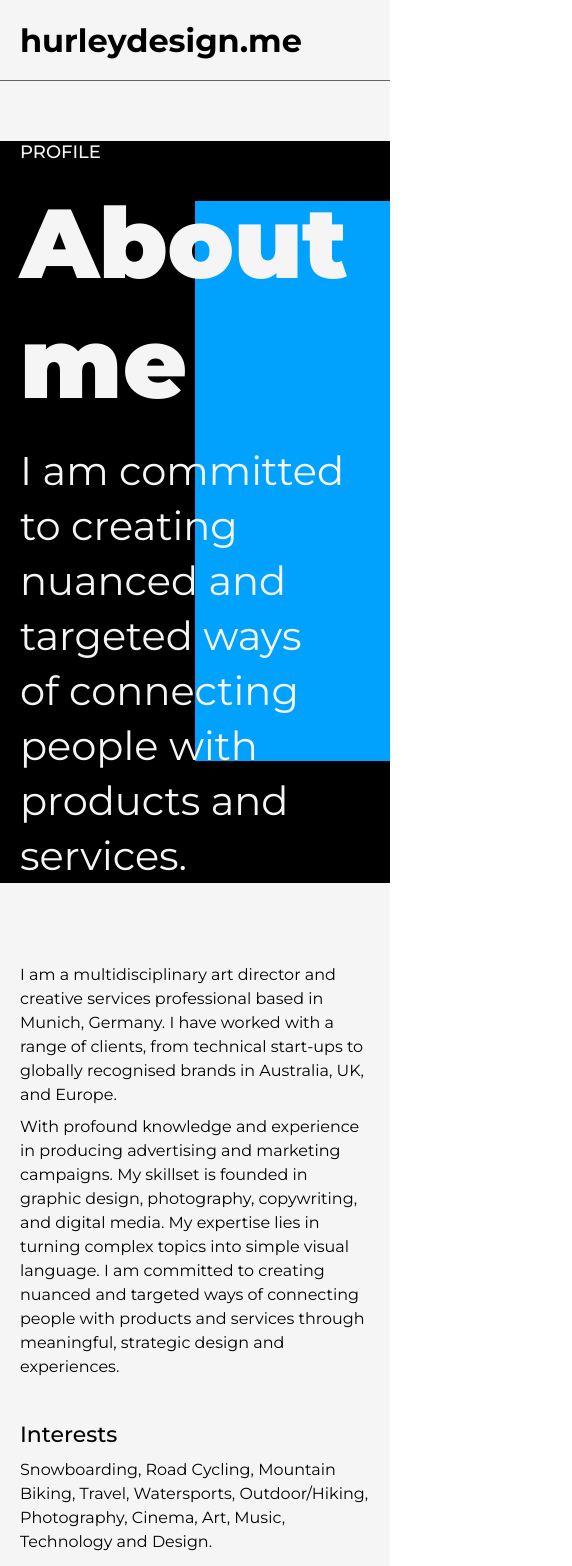
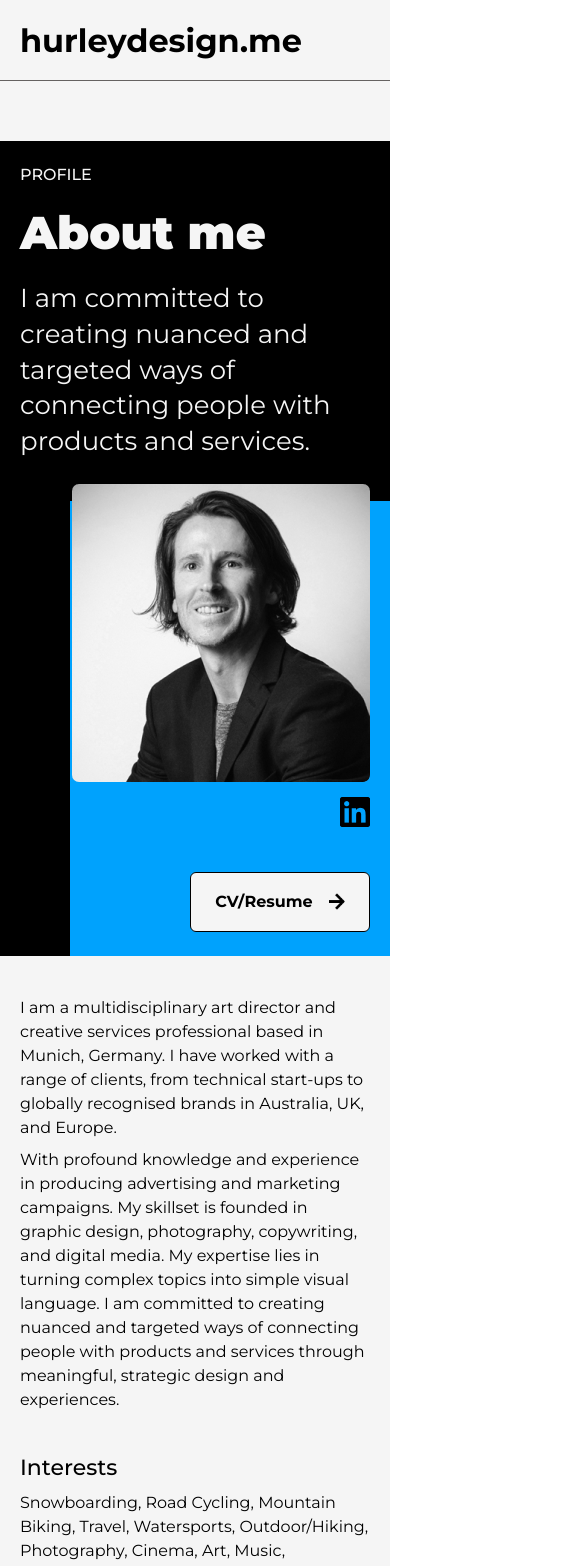
Before and after one commit to altim/kieran, a Next.js app: page /profile in a window 390 px wide. Shown: the top 1566 px of the page, 572 px wide, since content can reach past the window. Built offline with nearby package versions, Linux system fonts and the light colour scheme.

Commit message:
Portfolio responsivness

```diff
--- a/app/profile/components/brands/Brands.module.scss
+++ b/app/profile/components/brands/Brands.module.scss
@@ -8,10 +8,19 @@
   grid-column: content;
   padding: 90px 0 50px 0;
 
+  @media (max-width: layout.$tabletWidth) {
+    padding: 40px 0 30px 0;
+  }
+
   h2 {
     font-size: 40px;
     font-weight: 400;
     margin-bottom: 60px;
+
+    @media (max-width: layout.$tabletWidth) {
+      font-size: 26px;
+      margin-bottom: 40px;
+    }
   }
 }
 
@@ -19,6 +28,14 @@
   display: grid;
   grid-template-columns: repeat(4, minmax(100px, 1fr));
   grid-gap: 24px;
+
+  @media (max-width: layout.$tabletWidth) {
+    grid-template-columns: repeat(2, minmax(100px, 1fr));
+  }
+
+  @media (max-width: layout.$mobileWidth) {
+    grid-template-columns: 1fr;
+  }
 }
 
 .brandItem {
@@ -30,6 +47,11 @@
   padding: 24px;
   aspect-ratio: 1/1;
   cursor: pointer;
+
+  img {
+    max-width: 100%;
+    height: auto;
+  }
 }
 
 .actionButton {
@@ -37,4 +59,8 @@
   grid-template-columns: 1fr;
   justify-items: end;
   margin-top: 60px;
+
+  @media (max-width: layout.$mobileWidth) {
+    margin-top: 30px;
+  }
 }
--- a/app/profile/page.module.scss
+++ b/app/profile/page.module.scss
@@ -15,6 +15,10 @@
   align-items: center;
   position: relative;
   z-index: 0;
+
+  @media (max-width: layout.$tabletWidth) {
+    grid-template-columns: 1fr;
+  }
 }
 
 .blueRectangle {
@@ -25,9 +29,18 @@
   left: 50%;
   top: 60px;
   z-index: -1;
+
+  @media (max-width: layout.$tabletWidth) {
+    left: 50px;
+    top: 360px;
+  }
 }
 
 .profileTopText {
+  @media (max-width: layout.$tabletWidth) {
+    padding: 24px 0;
+  }
+
   h4 {
     color: var(--background-gray);
     font-size: 18px;
@@ -36,6 +49,10 @@
     line-height: normal;
     text-transform: uppercase;
     margin-bottom: 20px;
+
+    @media (max-width: layout.$tabletWidth) {
+      font-size: 16px;
+    }
   }
 
   h1 {
@@ -45,6 +62,10 @@
     font-weight: 900;
     line-height: normal;
     margin-bottom: 20px;
+
+    @media (max-width: layout.$tabletWidth) {
+      font-size: 46px;
+    }
   }
 
   p {
@@ -52,9 +73,13 @@
     font-size: 40px;
     font-style: normal;
     font-weight: 400;
-    line-height: 55px;
+    line-height: 1.375;
     max-width: 600px;
     text-align: left;
+
+    @media (max-width: layout.$tabletWidth) {
+      font-size: 26px;
+    }
   }
 }
 
@@ -78,6 +103,11 @@
 
 .actionButton {
   margin-top: 140px;
+
+  @media (max-width: layout.$tabletWidth) {
+    margin-top: 30px;
+    margin-bottom: 24px;
+  }
 }
 
 .main {
@@ -88,6 +118,10 @@
 .mainInner {
   grid-column: content;
   padding: 80px 0;
+
+  @media (max-width: layout.$tabletWidth) {
+    padding: 40px 0;
+  }
 
   p {
     font-size: 16px;
```
